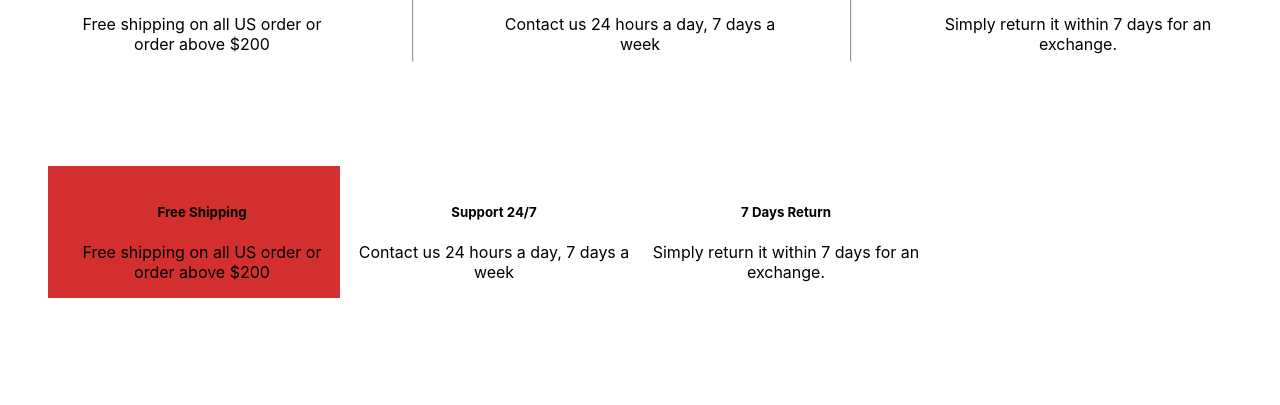
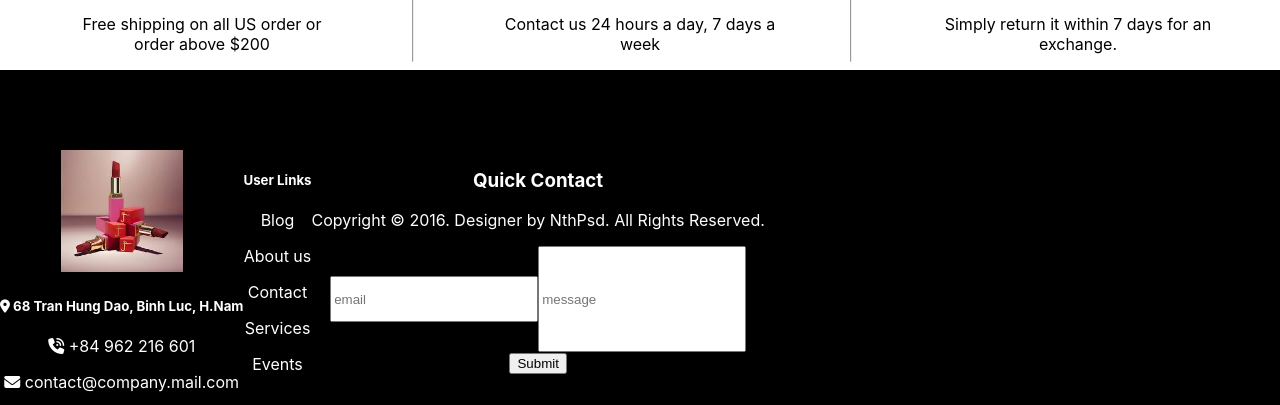
Before and after one commit to jannat456nur/React-Lipstick-client-site-Assingment-12, a React (Create React App) app: page / in a window 1280 px wide. Shown: the part 2249-2654 px from the top of the page. Before the commit the page ends 2547 px from the top, so only its background shows below. Built offline with nearby package versions, Linux system fonts and the light colour scheme; no server answers; what react-swipeable-views-utils would draw is missing.

Commit message:
add footer

```diff
--- a/src/pages/Home/Footer/Footer.js
+++ b/src/pages/Home/Footer/Footer.js
@@ -5,7 +5,8 @@ import CardContent from '@mui/material/CardContent';
 import Typography from '@mui/material/Typography';
 import { Container } from '@mui/material';
 import { makeStyles } from '@material-ui/core/styles';
-
+import { Box } from '@mui/system';
+import img from '../Banner/images (1).jpeg'
 
 const useStyles = makeStyles({
     paper: {
@@ -17,40 +18,77 @@ const useStyles = makeStyles({
 const Footer = () => {
     const styles = useStyles();
     return (
-        <Container sx={{ mt: 4 }} classes={{ paper: styles.paper }}
-        >
-            <Grid container spacing={2}>
-                {/* <Grid item sx={{ mt: 10 }} xs={12} md={6}>
+        // <Container sx={{ mt: 4 }} classes={{ paper: styles.paper }}>
+        //     <Grid container spacing={2}>
+        //         {/* <Grid item sx={{ mt: 10 }} xs={12} md={6}>
 
 
 
 
-            </Grid> */}
-                <Grid item xs={12} md={3} sx={{ mt: 10 }} m={0} bgcolor="error.main" >
+        //     </Grid> */}
+        //         <Grid item xs={12} md={3} sx={{ mt: 10 }} m={0} bgcolor="error.main" >
 
 
-                    <h5>Free Shipping</h5>
-                    <p>Free shipping on all US order or order above $200</p>
-                </Grid>
+        //             <h5>Free Shipping</h5>
+        //             <p>Free shipping on all US order or order above $200</p>
+        //         </Grid>
 
-                <Grid item xs={12} md={3} sx={{ mt: 10 }} m={0}>
+        //         <Grid item xs={12} md={3} sx={{ mt: 10 }} m={0}>
 
 
-                    <h5>Support 24/7</h5>
-                    <p>Contact us 24 hours a day, 7 days a week</p>
-                </Grid>
+        //             <h5>Support 24/7</h5>
+        //             <p>Contact us 24 hours a day, 7 days a week</p>
+        //         </Grid>
 
-                <Grid item xs={12} md={3} sx={{ mt: 10 }} m={0}>
+        //         <Grid item xs={12} md={3} sx={{ mt: 10 }} m={0}>
 
 
-                    <h5>7 Days Return</h5>
-                    <p>Simply return it within 7 days for an exchange.</p>
-                </Grid>
+        //             <h5>7 Days Return</h5>
+        //             <p>Simply return it within 7 days for an exchange.</p>
+        //         </Grid>
 
 
 
+        //     </Grid>
+        // </Container>
+        <Box style={{
+            background: 'black',
+            color: 'white',
+            height: '200%',
+            display: 'flex'
+        }}>
+            <Grid item xs={12} md={3} sx={{ mt: 10 }} m={0}>
+
+                <img style={{ width: '50%' }} src={img} alt="" />
+                <h5><i class="fas fa-map-marker-alt"></i> 68 Tran Hung Dao, Binh Luc, H.Nam</h5>
+                <p><i class="fas fa-phone-volume"></i> +84 962 216 601</p>
+                <p><i class="fas fa-envelope"></i> contact@company.mail.com</p>
             </Grid>
-        </Container>
+            <Grid item xs={12} md={3} sx={{ mt: 10 }} m={0} >
+
+
+                <h5>User Links</h5>
+                <p>Blog</p>
+                <p>About us</p>
+                <p> Contact</p>
+                <p>Services </p>
+                <p>Events </p>
+            </Grid>
+
+            <Grid item xs={12} md={3} sx={{ mt: 10 }} m={0}>
+
+
+                <h3>Quick Contact</h3>
+                <p>Copyright © 2016. Designer by NthPsd. All Rights Reserved.</p>
+                <form >
+
+                    <input style={{ width: '200px', height: '40px' }} placeholder="email" />
+
+                    <input style={{ width: '200px', height: '100px' }} placeholder="message" /><br />
+                    <input type="submit" />
+                </form>
+            </Grid>
+        </Box>
     );
 };
 
--- a/src/pages/Home/Header/Header.js
+++ b/src/pages/Home/Header/Header.js
@@ -30,7 +30,7 @@ const Header = () => {
                         KARL LIPSTICK QUEEN
                     </Typography>
                     <Link to="/home" ><Button color="inherit" variant="contained" style={{ textDecoration: 'none' }}>HOME</Button></Link>
-                    <Link to="/appointment" ><Button color="inherit" sx={{ ml: 3 }} variant="contained" style={{ textDecoration: 'none' }}>Appointment</Button></Link>
+                    {/* <Link to="/appointment" ><Button color="inherit" sx={{ ml: 3 }} variant="contained" style={{ textDecoration: 'none' }}>Appointment</Button></Link> */}
                     <Link to="/addservices" ><Button color="inherit" sx={{ ml: 3 }} variant="contained" style={{ textDecoration: 'none' }}>AddUser</Button></Link>
                     <Link to="/purchage" ><Button color="inherit" sx={{ ml: 3 }} variant="contained" style={{ textDecoration: 'none' }}>Explore More</Button></Link>
                     {
```
Also changed, not shown: src/pages/Home/Banner/images (1).jpeg (added).
